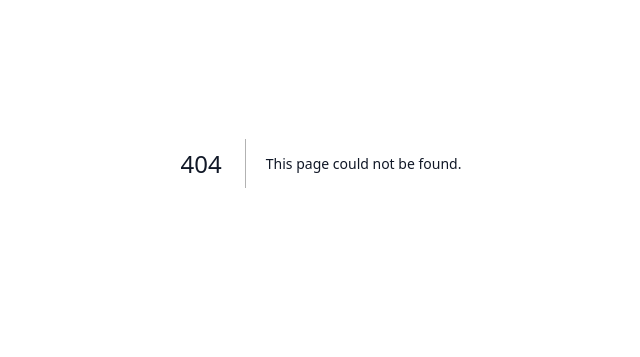
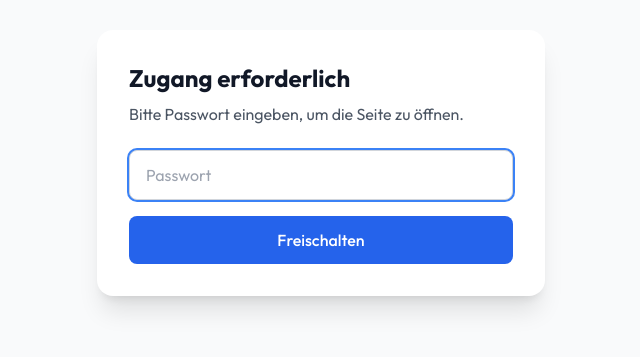
Before and after one commit to bbdo-dash/agency-dashboard, a Next.js app: page /pass in a window 1280 px wide. Before the commit this address had no page. Shown: the part 261-618 px from the top of the page, without its empty margins (319-959 px from the left). Built offline with nearby package versions, Linux system fonts and the light colour scheme.

Commit message:
passwort protection

```diff
--- /dev/null
+++ b/src/app/api/auth/password/route.ts
@@ -0,0 +1,33 @@
+import { NextRequest, NextResponse } from 'next/server';
+
+const AUTH_COOKIE = 'site_auth';
+const AUTH_COOKIE_VALUE = 'verified';
+
+// WARNING: For simple gating only. For stronger security, use proper auth.
+const PASSWORD = 'Dumf7r-xok3yn';
+
+export async function POST(request: NextRequest) {
+  try {
+    const { password } = await request.json();
+    if (typeof password !== 'string') {
+      return NextResponse.json({ error: 'Passwort fehlt' }, { status: 400 });
+    }
+
+    if (password !== PASSWORD) {
+      return NextResponse.json({ error: 'Ungültiges Passwort' }, { status: 401 });
+    }
+
+    const response = NextResponse.json({ success: true });
+    // Set httpOnly cookie for 30 days
+    response.cookies.set(AUTH_COOKIE, AUTH_COOKIE_VALUE, {
+      httpOnly: true,
+      secure: true,
+      sameSite: 'lax',
+      path: '/',
+      maxAge: 60 * 60 * 24 * 30,
+    });
+    return response;
+  } catch (error) {
+    return NextResponse.json({ error: 'Fehlerhafte Anfrage' }, { status: 400 });
+  }
+}
--- /dev/null
+++ b/src/app/pass/page.tsx
@@ -0,0 +1,66 @@
+"use client";
+
+import { useState } from 'react';
+import { useSearchParams, useRouter } from 'next/navigation';
+
+export default function PasswordGatePage() {
+  const router = useRouter();
+  const searchParams = useSearchParams();
+  const [password, setPassword] = useState('');
+  const [loading, setLoading] = useState(false);
+  const [error, setError] = useState<string | null>(null);
+
+  const handleSubmit = async (e: React.FormEvent) => {
+    e.preventDefault();
+    setLoading(true);
+    setError(null);
+    try {
+      const res = await fetch('/api/auth/password', {
+        method: 'POST',
+        headers: { 'Content-Type': 'application/json' },
+        body: JSON.stringify({ password }),
+      });
+      if (res.ok) {
+        const to = searchParams.get('from') || '/';
+        router.replace(to);
+        router.refresh();
+      } else {
+        const data = await res.json().catch(() => ({ error: 'Fehlerhafte Eingabe' }));
+        setError(data.error || 'Ungültiges Passwort');
+      }
+    } catch (err) {
+      setError('Unerwarteter Fehler. Bitte erneut versuchen.');
+    } finally {
+      setLoading(false);
+    }
+  };
+
+  return (
+    <div className="min-h-screen flex items-center justify-center bg-gray-50 dark:bg-gray-900 px-4">
+      <div className="w-full max-w-md bg-white dark:bg-gray-800 rounded-2xl shadow-xl p-8">
+        <h1 className="text-2xl font-bold text-gray-900 dark:text-white mb-2">Zugang erforderlich</h1>
+        <p className="text-gray-600 dark:text-gray-300 mb-6">Bitte Passwort eingeben, um die Seite zu öffnen.</p>
+
+        <form onSubmit={handleSubmit} className="space-y-4">
+          <input
+            type="password"
+            value={password}
+            onChange={(e) => setPassword(e.target.value)}
+            placeholder="Passwort"
+            className="w-full px-4 py-3 rounded-lg border border-gray-300 dark:border-gray-600 focus:outline-none focus:ring-2 focus:ring-blue-500 dark:bg-gray-700 dark:text-white"
+            autoFocus
+            required
+          />
+          {error && <div className="text-red-600 text-sm">{error}</div>}
+          <button
+            type="submit"
+            disabled={loading}
+            className="w-full bg-blue-600 hover:bg-blue-700 disabled:bg-gray-400 text-white font-medium py-3 rounded-lg"
+          >
+            {loading ? 'Prüfe…' : 'Freischalten'}
+          </button>
+        </form>
+      </div>
+    </div>
+  );
+}
```
Also changed, not shown: middleware.ts (added, +46 -0 lines).
